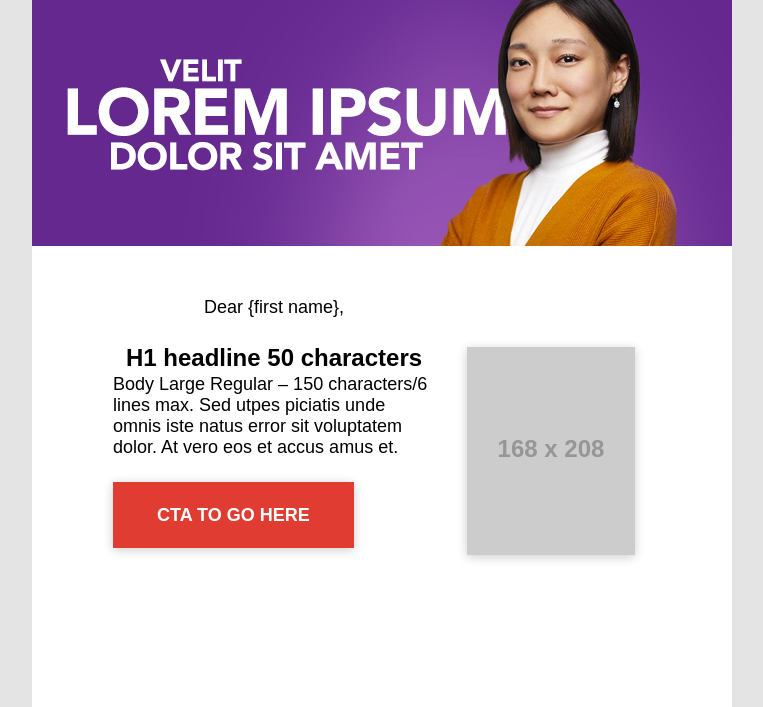
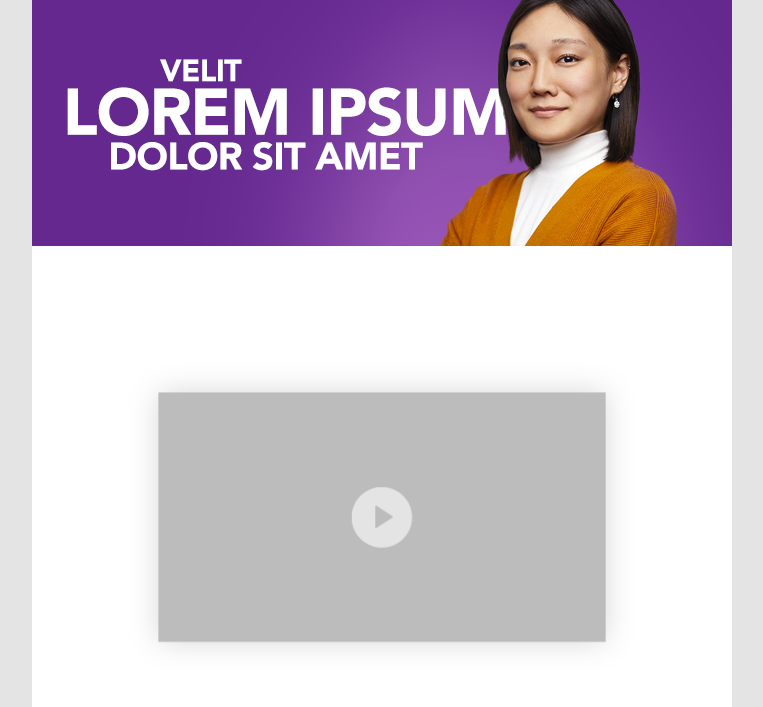
Before and after one commit to dutraneto/auto-emails, a website: page public/index.html in a window 1280 px wide. Shown: the part 93-800 px from the top of the page, without its empty margins (258-1021 px from the left). Drawn offline with Linux system fonts and the light colour scheme; placeholder pictures from the web are drawn by us; a web font is replaced by a local one.

Commit message:
Video Module

```diff
--- a/public/index.html
+++ b/public/index.html
@@ -282,7 +282,7 @@ body[data-outlook-cycle] a {
                       </td>
                     </tr>
                   </table>
-                  <table cellpadding="0" cellspacing="0" border="0" class="body-wrapper" id="bodyCalloutAsset" width="100%" style="border-collapse: collapse; box-sizing: border-box;">
+                  <table cellpadding="0" cellspacing="0" border="0" class="body-wrapper" id width="100%" style="border-collapse: collapse; box-sizing: border-box;">
                     <tbody style="box-sizing: border-box;">
                       <tr style="box-sizing: border-box;">
                         <td class="inner-padding" style="-webkit-font-smoothing: antialiased; background: #ffffff; box-sizing: border-box; color: #000000; font-family: 'proxima-nova', Arial, sans-serif; font-size: 18px; line-height: 24px; padding: 20px 81px 81px 81px;" valign="top">
@@ -292,13 +292,12 @@ body[data-outlook-cycle] a {
                                 <table cellpadding="0" cellspacing="0" border="0" width="100%" dir="rtl" style="border-collapse: collapse; box-sizing: border-box;">
                                   <tbody style="box-sizing: border-box;">
                                     <tr style="box-sizing: border-box;">
-                                      <th class="asset-img" dir="ltr" style="box-sizing: border-box; font-weight: 400; padding: 50px 0 29px 0;" width="184" valign="top" align="left">
-                                        <a href style="box-sizing: border-box; color: #00a7ff;"><img class="box-shadow" src="https://placehold.co/168x208" width="168" height="208" style="border: none; box-shadow: 0 2px 10px rgba(0, 0, 0, 0.2); box-sizing: content-box; display: block;"></a>
-                                      </th>
-                                      <th class="asset-spacer" style="box-sizing: border-box; font-weight: 400;" width="32" height="32" valign="top" align="left">
-                                        &#xfeff;
-                                      </th>
-                                      <th class="asset-desc-container" dir="ltr" style="box-sizing: border-box; font-weight: 400;" valign="top" align="left">
+                                      <td class="asset-img" dir="ltr" style="-webkit-font-smoothing: antialiased; box-sizing: border-box; color: #000000; font-family: 'proxima-nova', Arial, sans-serif; font-size: 18px; line-height: 24px; padding: 50px 0 29px 0;" width="184" valign="top">
+                                        <a href style="box-sizing: border-box; color: #00a7ff;"><img class src="/img/video.png" width="100%" height="auto" style="border: none; box-sizing: content-box; display: block;"></a>
+                                      </td>
+                                    </tr>
+                                    <tr style="box-sizing: border-box;">
+                                      <td class="asset-desc-container" dir="ltr" style="-webkit-font-smoothing: antialiased; box-sizing: border-box; color: #000000; font-family: 'proxima-nova', Arial, sans-serif; font-size: 18px; line-height: 24px; padding: 0;" valign="top">
                                         <table cellpadding="0" cellspacing="0" border="0" style="border-collapse: collapse; box-sizing: border-box;">
                                           <tr style="box-sizing: border-box;">
                                             <td class="paragraph center" style="-webkit-font-smoothing: antialiased; box-sizing: border-box; color: #000000; font-family: 'proxima-nova', Arial, sans-serif; font-size: 18px; line-height: 21px; padding: 0 0 24px 0;" valign="top" align="center">
@@ -315,19 +314,8 @@ body[data-outlook-cycle] a {
                                               Body Large Regular – 150 characters/6 lines max. Sed utpes piciatis unde omnis iste natus error sit voluptatem dolor. At vero eos et accus amus et.
                                             </td>
                                           </tr>
-                                          <tr style="box-sizing: border-box;">
-                                            <td class="cta-container" style="-webkit-font-smoothing: antialiased; box-sizing: border-box; color: #000000; font-family: 'proxima-nova', Arial, sans-serif; font-size: 18px; line-height: 24px; padding: 0 0 0 0;" valign="top">
-                                              <table cellpadding="0" cellspacing="0" border="0" style="border-collapse: collapse; box-sizing: border-box;">
-                                                <tr style="box-sizing: border-box;">
-                                                  <td class="cta-primary" style="-webkit-font-smoothing: antialiased; background: #e03c31; box-shadow: 0 2px 10px rgba(0, 0, 0, 0.2); box-sizing: border-box; color: #ffffff; font-family: 'proxima-nova', Arial, sans-serif; font-size: 18px; line-height: 24px; padding: 24px 44px;" valign="top">
-                                                    <a href="https://info.manh.com/unified-retail.html" style="box-sizing: border-box; color: #ffffff; display: block; font-size: 18px; font-weight: 700; line-height: 1; text-decoration: none;">CTA TO GO HERE</a>
-                                                  </td>
-                                                </tr>
-                                              </table>
-                                            </td>
-                                          </tr>
                                         </table>
-                                      </th>
+                                      </td>
                                     </tr>
                                   </tbody>
                                 </table>
@@ -475,5 +463,4 @@ body[data-outlook-cycle] a {
     </table>
   </div>
 </body>
-
 </html>
```
Also changed, not shown: index.html (+8 -21 lines).
